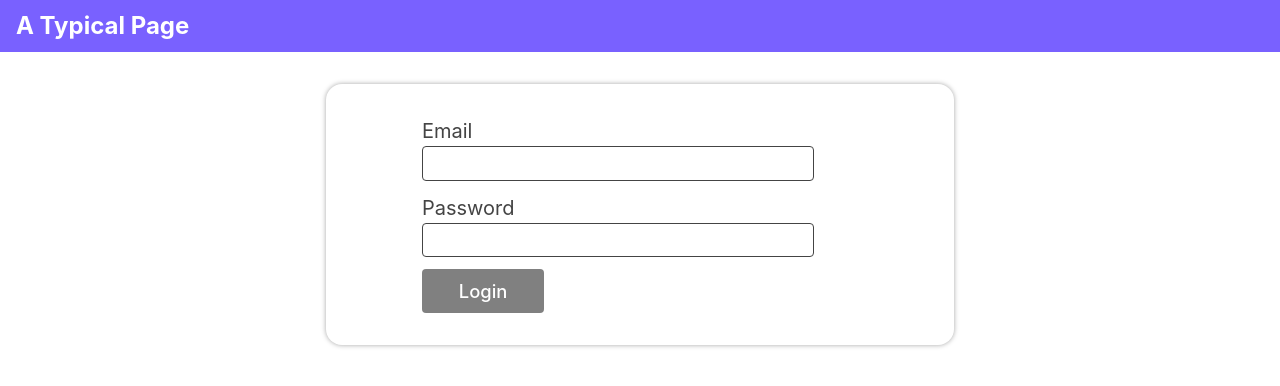
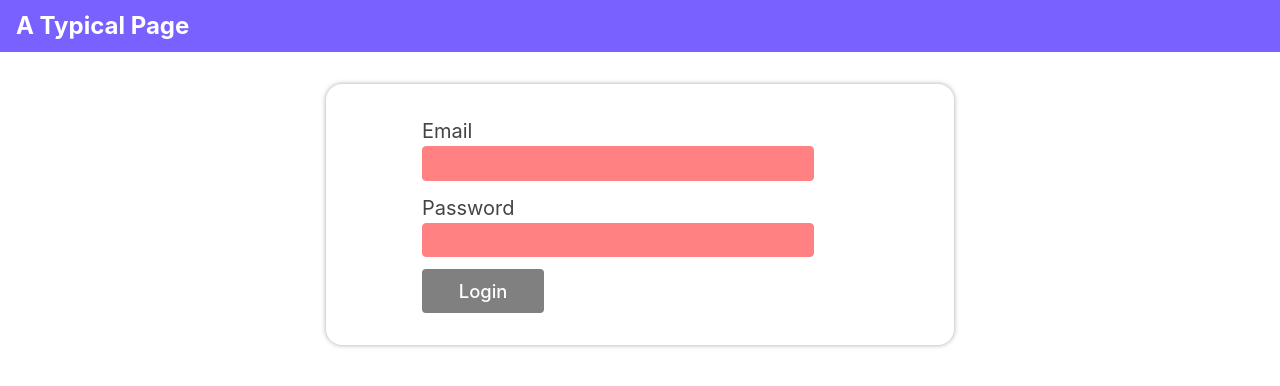
Before and after one commit to geethaKrishnaCH/react-hooks-project, a React (Vite) app: page / in a window 1280 px wide. Shown: the top 386 px of the page. Built offline with nearby package versions, Linux system fonts and the light colour scheme.

Commit message:
form validation draft

```diff
--- a/src/components/Login/Login.jsx
+++ b/src/components/Login/Login.jsx
@@ -3,33 +3,35 @@ import Card from "../UI/Card/Card";
 import styles from "./Login.module.css";
 import Button from "../UI/Button/Button";
 function Login({ onLogin }) {
+  const mailformat = /^\w+([\.-]?\w+)*@\w+([\.-]?\w+)*(\.\w{2,3})+$/;
   const [user, setUser] = useState({ email: "", password: "" });
   const [formIsValid, setFormIsValid] = useState(false);
-  const [emailIsValid, setEmailIsValid] = useState(false);
-  const [passwordIsValid, setPasswordIsValid] = useState(false);
-
+  const [emailIsValid, setEmailIsValid] = useState();
+  const [passwordIsValid, setPasswordIsValid] = useState();
 
   function handleEmailChange(event) {
     setUser({ ...user, email: event.target.value });
     setFormIsValid(
-      event.target.value.includes('@') && enteredPassword.trim().length > 6
+      event.target.value.match(mailformat) && user.password.trim().length > 6
     );
   }
 
   function handlePasswordChange(event) {
     setUser({ ...user, password: event.target.value });
     setFormIsValid(
-      event.target.value.trim().length > 6 && enteredEmail.includes('@')
+      event.target.value.trim().length > 6 && user.email.match(mailformat)
     );
   }
 
   const validateEmailHandler = () => {
-    setEmailIsValid(enteredEmail.includes('@'));
+    setEmailIsValid(user.email.match(mailformat));
   };
 
   const validatePasswordHandler = () => {
-    setPasswordIsValid(enteredPassword.trim().length > 6);
+    setPasswordIsValid(user.password.trim().length > 6);
   };
+
+  console.log(emailIsValid === false, passwordIsValid);
 
   return (
     <Card cssClasses={styles["form-container"]}>
@@ -38,15 +40,19 @@ function Login({ onLogin }) {
         <input
           type="text"
           name="email"
+          className={emailIsValid === true ? "" : styles.invalid}
           onChange={handleEmailChange}
           value={user.email}
+          onBlur={validateEmailHandler}
         />
         <label htmlFor="password">Password</label>
         <input
           type="password"
           name="password"
+          className={passwordIsValid === true ? "" : styles.invalid}
           onChange={handlePasswordChange}
           value={user.password}
+          onBlur={validatePasswordHandler}
         />
         <Button onClick={onLogin} disabled={!formIsValid}>
           Login
--- a/src/components/Login/Login.module.css
+++ b/src/components/Login/Login.module.css
@@ -25,3 +25,16 @@
   border-radius: 4px;
   border: 1px solid #444444;
 }
+
+.form-control input:focus {
+  outline: none;
+}
+
+.form-control input.invalid {
+  border: 1px solid rgb(255, 129, 129);
+  background-color: rgb(255, 129, 129);
+}
+
+.form-control input.invalid:focus {
+  outline: rgb(255, 129, 129);
+}
```
